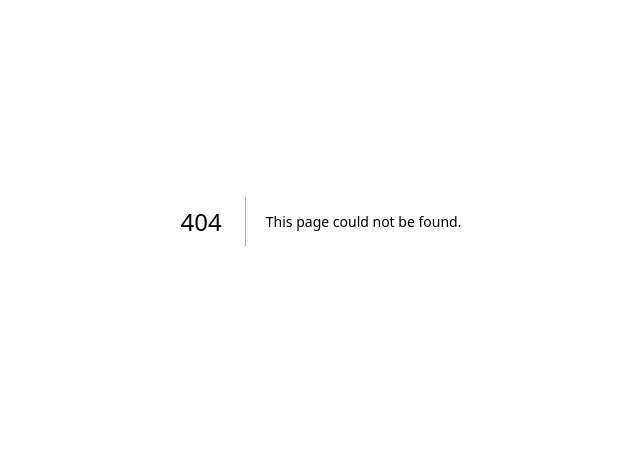
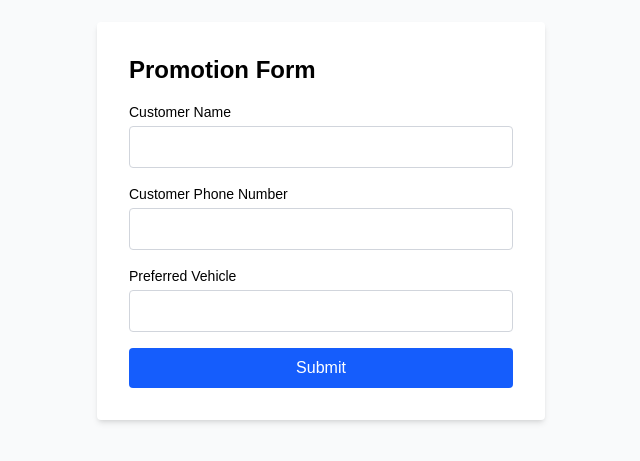
Before and after one commit to hashdev89/helpdeskticketingsystem, a Next.js app: page /promotion in a window 1280 px wide. Before the commit this address had no page. Shown: the part 179-640 px from the top of the page, without its empty margins (319-959 px from the left). Built offline with nearby package versions, Linux system fonts and the light colour scheme; no server answers.

Commit message:
promotion alert

```diff
--- /dev/null
+++ b/app/api/send-sql-sms/route.js
@@ -0,0 +1,45 @@
+import { NextResponse } from 'next/server';
+import sql from 'mssql';
+
+const config = {
+  user: 'ssipl',
+  password: 'ssipl@123',
+  server: '192.168.20.5',
+  port: 1433,
+  database: 'CRM', // Use CRM for SMS_OUT
+  options: {
+    encrypt: false,
+    trustServerCertificate: true,
+  },
+};
+
+let pool = null;
+
+export async function getDb() {
+  if (pool) return pool;
+  pool = await sql.connect(config);
+  return pool;
+}
+
+export async function POST(request) {
+  const { recipient_number, sms_text } = await request.json();
+  console.log('Received:', { recipient_number, sms_text });
+
+  try {
+    const db = await getDb();
+    await db.request()
+      .input('sms_text', sql.NVarChar, sms_text)
+      .input('recipient_number', sql.NVarChar, recipient_number)
+      .query(`
+        INSERT INTO [CRM].[dbo].[SMS_OUT]
+          (SMS_TEXT, RECIPIENT_NUMBER)
+        VALUES
+          (@sms_text, @recipient_number)
+      `);
+    console.log('Inserted SMS_OUT:', { recipient_number, sms_text });
+    return NextResponse.json({ success: true });
+  } catch (err) {
+    console.error('SQL Insert Error:', err);
+    return NextResponse.json({ success: false, error: err.message }, { status: 500 });
+  }
+}
--- a/app/page.tsx
+++ b/app/page.tsx
@@ -47,6 +47,7 @@ import {
   subscriptions
 } from '../lib/supabase.js';
 import { supabase } from '../lib/supabase';
+import { whatsappAPI } from '../lib/whatsapp-api';
 
 // Type for ticketsService including delete
  type TicketsServiceType = {
@@ -973,6 +974,15 @@ export default function WhatsAppHelpDesk() {
         current_load: 0
       };
       await agentsService.create(newAgent);
+      // Send WhatsApp message to each number added
+      const numbers = addAgentForm.whatsappNumbers.split(',').map(n => n.trim()).filter(Boolean);
+      for (const number of numbers) {
+        try {
+          await whatsappAPI.sendMessage(number, `Welcome! Your number has been added as an agent in the system.`);
+        } catch (e) {
+          console.error('Failed to send WhatsApp message to', number, e);
+        }
+      }
       showSuccess('Agent Added', 'The agent was added successfully.');
       setShowAddAgentForm(false);
       setAddAgentForm({
--- /dev/null
+++ b/app/promotion/page.tsx
@@ -0,0 +1,108 @@
+"use client";
+import React, { useState } from "react";
+import { promotionsService } from "../../lib/supabase";
+// import { whatsappAPI } from "../../lib/whatsapp-api";
+
+export default function PromotionPage() {
+  const [form, setForm] = useState({
+    customer_name: "",
+    customer_phone: "",
+    preferred_vehicle: "",
+  });
+  const [loading, setLoading] = useState(false);
+  const [success, setSuccess] = useState("");
+  const [error, setError] = useState("");
+
+  const handleChange = (e: React.ChangeEvent<HTMLInputElement>) => {
+    setForm({ ...form, [e.target.name]: e.target.value });
+  };
+
+  const handleSubmit = async (e: React.FormEvent) => {
+    e.preventDefault();
+    setLoading(true);
+    setSuccess("");
+    setError("");
+    try {
+      await promotionsService.create(form);
+      // Send SMS via SQL Server
+      try {
+      await fetch('/api/send-sql-sms', {
+      method: 'POST',
+      headers: { 'Content-Type': 'application/json' },
+      body: JSON.stringify({
+      recipient_number: form.customer_phone,
+      sms_text: "Thank for your interest in Indra Traders and our officer will contact you."
+      })
+      });
+      } catch (e) {
+      // Optionally handle SMS send error, but don't block success
+      console.error("Failed to send SMS via SQL Server", e);
+      }
+      setSuccess("Promotion submitted successfully!");
+      setForm({ customer_name: "", customer_phone: "", preferred_vehicle: "" });
+    } catch (err: any) {
+      setError(err.message || "Failed to submit promotion.");
+    } finally {
+      setLoading(false);
+    }
+  };
+
+  return (
+    <div className="min-h-screen flex items-center justify-center bg-gray-50">
+      <form
+        onSubmit={handleSubmit}
+        className="bg-white p-8 rounded shadow-md w-full max-w-md space-y-4"
+      >
+        <h1 className="text-2xl font-bold mb-4 text-black">Promotion Form</h1>
+        <div>
+          <label className="block text-sm font-medium text-black mb-1">
+            Customer Name
+          </label>
+          <input
+            type="text"
+            name="customer_name"
+            value={form.customer_name}
+            onChange={handleChange}
+            className="w-full px-3 py-2 border border-gray-300 rounded text-black"
+            required
+          />
+        </div>
+        <div>
+          <label className="block text-sm font-medium text-black mb-1">
+            Customer Phone Number
+          </label>
+          <input
+            type="text"
+            name="customer_phone"
+            value={form.customer_phone}
+            onChange={handleChange}
+            className="w-full px-3 py-2 border border-gray-300 rounded text-black"
+            required
+          />
+        </div>
+        <div>
+          <label className="block text-sm font-medium text-black mb-1">
+            Preferred Vehicle
+          </label>
+          <input
+            type="text"
+            name="preferred_vehicle"
+            value={form.preferred_vehicle}
+            onChange={handleChange}
+            className="w-full px-3 py-2 border border-gray-300 rounded text-black"
+            required
+          />
+        </div>
+        <button
+          type="submit"
+          disabled={loading}
+          className="w-full py-2 px-4 bg-blue-600 text-white rounded hover:bg-blue-700 disabled:bg-gray-300"
+        >
+          {loading ? "Submitting..." : "Submit"}
+        </button>
+        {success && <div className="text-green-600 mt-2">{success}</div>}
+        {error && <div className="text-red-600 mt-2">{error}</div>}
+      </form>
+    </div>
+  );
+}
--- a/package.json
+++ b/package.json
@@ -11,9 +11,11 @@
   "dependencies": {
     "@supabase/supabase-js": "^2.50.0",
     "lucide-react": "^0.515.0",
+    "mssql": "^11.0.1",
     "next": "15.3.3",
     "react": "^19.0.0",
-    "react-dom": "^19.0.0"
+    "react-dom": "^19.0.0",
+    "twilio": "^5.7.3"
   },
   "devDependencies": {
     "@eslint/eslintrc": "^3",
```
Also changed, not shown: lib/supabase.js, 1 other file (tests, documents, lock files or other folders).
